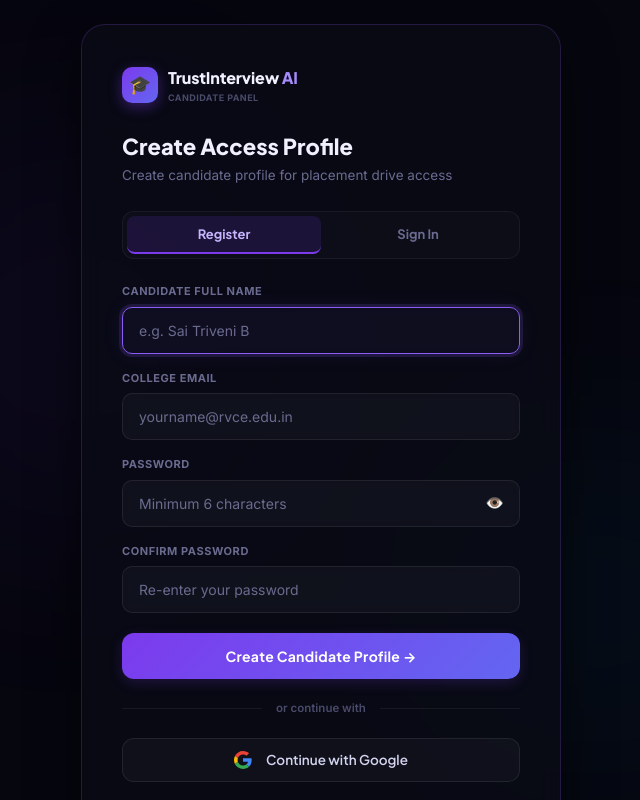
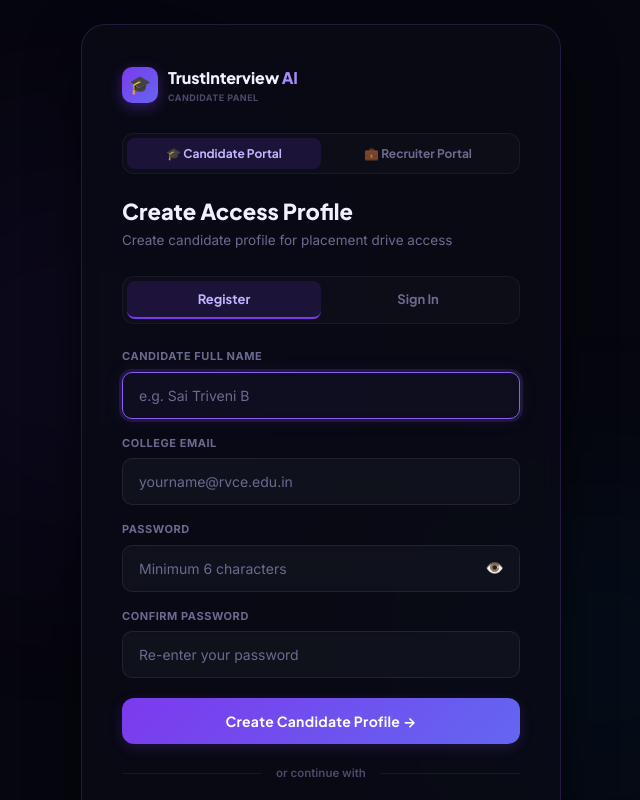
Before and after one commit to Saitriveni23/TrustInterview-AI, a React (Create React App) app in the folder frontend/: page /login in a window 1280 px wide. Shown: the top 800 px of the page, without its empty margins (319-959 px from the left). Built offline with nearby package versions, Linux system fonts and the light colour scheme; no server answers.

Commit message:
feat: Add visible segmented portal switcher tabs to the top of Login card

```diff
--- a/frontend/src/pages/Login.js
+++ b/frontend/src/pages/Login.js
@@ -341,6 +341,51 @@
             </div>
           </div>
 
+          {/* Portal Switcher Tabs */}
+          <div style={{
+            display: "flex",
+            background: "rgba(255, 255, 255, 0.02)",
+            borderRadius: "12px",
+            padding: "4px",
+            marginBottom: "24px",
+            border: "1px solid rgba(255, 255, 255, 0.05)",
+          }}>
+            {[
+              { label: "🎓 Candidate Portal", type: "candidate" },
+              { label: "💼 Recruiter Portal", type: "employer" }
+            ].map((item, i) => (
+              <button
+                key={i}
+                type="button"
+                onClick={() => {
+                  setPortal(item.type);
+                  setIsSignUp(true);
+                  setError("");
+                  setSuccess("");
+                  setEmail("");
+                  setPassword("");
+                  setConfirmPassword("");
+                  setName("");
+                  setCompanyName("");
+                  navigate(item.type === "employer" ? "/recruiter" : "/login");
+                }}
+                style={{
+                  flex: 1, padding: "8px", borderRadius: "8px", border: "none", cursor: "pointer",
+                  fontSize: "12px", fontWeight: 700, fontFamily: "var(--font-headings)",
+                  background: portal === item.type
+                    ? (item.type === "employer" ? "rgba(6, 182, 212, 0.15)" : "rgba(124, 58, 237, 0.15)")
+                    : "transparent",
+                  color: portal === item.type
+                    ? (item.type === "employer" ? "#22d3ee" : "#c4b5fd")
+                    : "#6b6b90",
+                  transition: "all 0.2s",
+                }}
+              >
+                {item.label}
+              </button>
+            ))}
+          </div>
+
           {/* Form Header */}
           <div style={{ marginBottom: "24px" }}>
             <h2 style={{ fontSize: "22px", fontWeight: 800, color: "#f0f0ff", fontFamily: "var(--font-headings)", marginBottom: "6px" }}>
```
